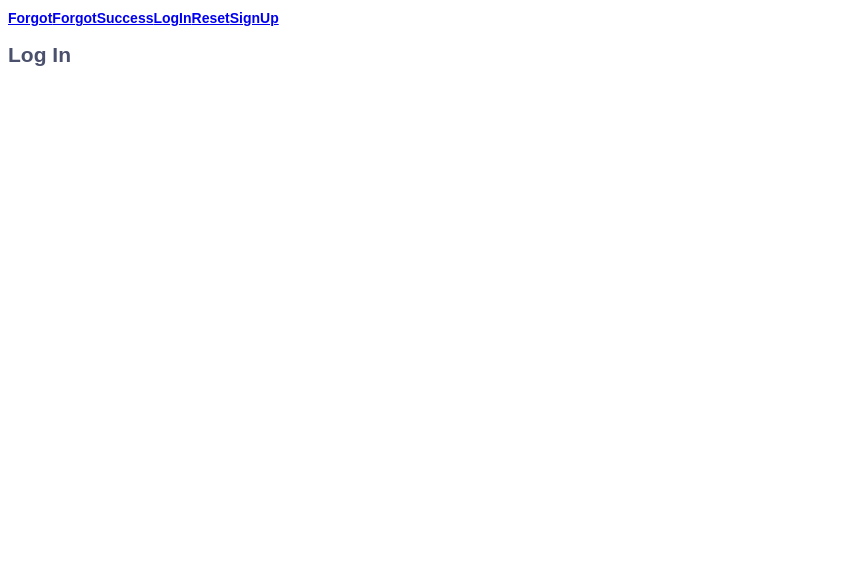
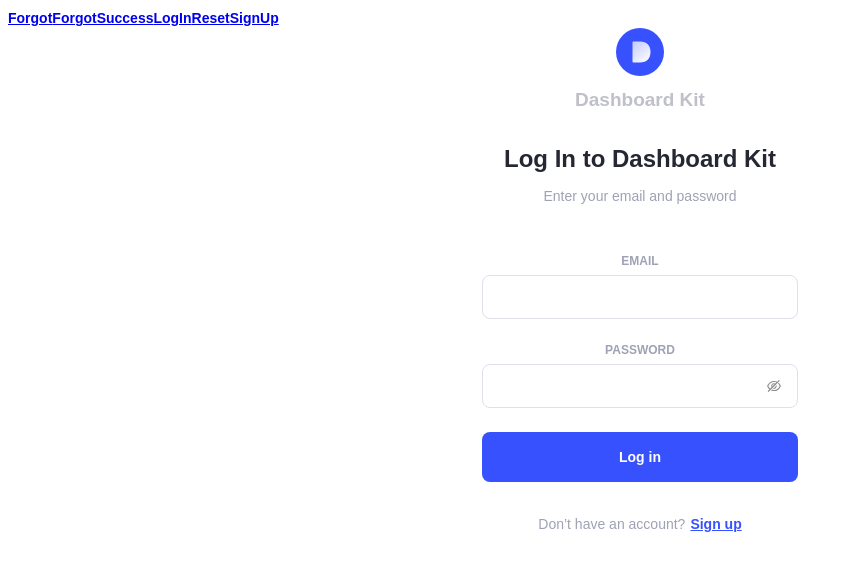
Before and after one commit to KseniaPopova02/dashboard-kit, a React (Create React App) app: page /LogIn in a window 1280 px wide. Shown: the top 570 px of the page, without its empty margins (0-853 px from the left). Built offline with nearby package versions, Linux system fonts and the light colour scheme.

Commit message:
add: margins + install: formic

```diff
--- a/package.json
+++ b/package.json
@@ -6,8 +6,9 @@
     "@testing-library/jest-dom": "^5.16.5",
     "@testing-library/react": "^13.4.0",
     "@testing-library/user-event": "^13.5.0",
+    "antd": "^5.4.2",
     "eslint-plugin-react": "^7.32.2",
-    "antd": "^5.4.2",
+    "formik": "^2.2.9",
     "react": "^18.2.0",
     "react-dom": "^18.2.0",
     "react-router-dom": "^6.10.0",
--- a/src/components/Button/styled.js
+++ b/src/components/Button/styled.js
@@ -13,6 +13,7 @@ export const StyledBtn = styled.button`
   width: 100%;
   cursor: pointer;
   transition: all 0.3s;
+  margin-bottom: 32px;
   &:hover {
     background-color: #1a24de;
   }
--- a/src/components/Input/style.js
+++ b/src/components/Input/style.js
@@ -13,6 +13,7 @@ export const InputAnt = styled(Input)`
       max-width: 316px;
       width: 100%;
       outline: none;
+      margin-bottom: 24px;
       &:hover {
         border-color: #3751ff;
       }
--- a/src/components/InputPassword/style.js
+++ b/src/components/InputPassword/style.js
@@ -12,6 +12,7 @@ export const StyledInput = styled(Input.Password)`
     max-width: 316px;
     width: 100%;
     outline: none;
+    margin-bottom: 24px;
     &:hover {
       border-color: #3751ff;
     }
--- a/src/components/Logo/style.js
+++ b/src/components/Logo/style.js
@@ -4,10 +4,12 @@ export const StyledWrapper = styled.div`
   display: flex;
   flex-direction: column;
   align-items: center;
+  margin-bottom: 32px;
 `;
 
 export const StyledLogo = styled.svg`
   font-size: 48px;
+  margin-bottom: 12px;
 `;
 
 export const StyledText = styled.div`
@@ -16,5 +18,4 @@ export const StyledText = styled.div`
   line-height: 24px;
   color: #a4a6b3;
   opacity: 0.7;
-  margin-top: 12px;
 `;
--- a/src/components/LogoSubtitle/style.js
+++ b/src/components/LogoSubtitle/style.js
@@ -6,4 +6,5 @@ export const StyledWrapper = styled.div`
   line-height: 20px;
   color: #9fa2b4;
   text-align: center;
+  margin-bottom: 48px;
 `;
--- a/src/components/LogoTitle/style.js
+++ b/src/components/LogoTitle/style.js
@@ -7,4 +7,5 @@ export const StyledTitle = styled.div`
   line-height: 30px;
   color: #252733;
   text-align: center;
+  margin-bottom: 12px;
 `;
--- a/src/modal/Forgot/Forgot.jsx
+++ b/src/modal/Forgot/Forgot.jsx
@@ -1,26 +1,3 @@
 import React from "react";
-import {
-  Logo,
-  LogoTitle,
-  LogoSubtitle,
-  Label,
-  Input,
-  InputPassword,
-  Button,
-  Question,
-} from "../../components";
-import { Container } from "./style";
 
-export const Forgot = () => (
-  <Container>
-    <Logo />
-    <LogoTitle>Log In to Dashboard Kit</LogoTitle>
-    <LogoSubtitle>Enter your email and password</LogoSubtitle>
-    <Label>email</Label>
-    <Input>Email address</Input>
-    <Label>password</Label>
-    <InputPassword />
-    <Button>Log in</Button>
-    <Question />
-  </Container>
-);
+export const Forgot = () => <></>;
--- a/src/modal/LogIn/LogIn.jsx
+++ b/src/modal/LogIn/LogIn.jsx
@@ -1,3 +1,26 @@
 import React from "react";
+import {
+  Logo,
+  LogoTitle,
+  LogoSubtitle,
+  Label,
+  Input,
+  InputPassword,
+  Button,
+  Question,
+} from "../../components";
+import { Container } from "../Forgot/style";
 
-export const LogIn = () => <h2>Log In</h2>;
+export const LogIn = () => (
+  <Container>
+    <Logo />
+    <LogoTitle>Log In to Dashboard Kit</LogoTitle>
+    <LogoSubtitle>Enter your email and password</LogoSubtitle>
+    <Label>email</Label>
+    <Input>Email address</Input>
+    <Label>password</Label>
+    <InputPassword />
+    <Button>Log in</Button>
+    <Question />
+  </Container>
+);
--- /dev/null
+++ b/src/modal/LogInFrom/LogInForm.js
@@ -0,0 +1,3 @@
+import { GlobalStyle } from "./styles/globalStyles";
+
+export const LogInForm = () => <></>;
```
Also changed, not shown: 1 other file (tests, documents, lock files or other folders).
